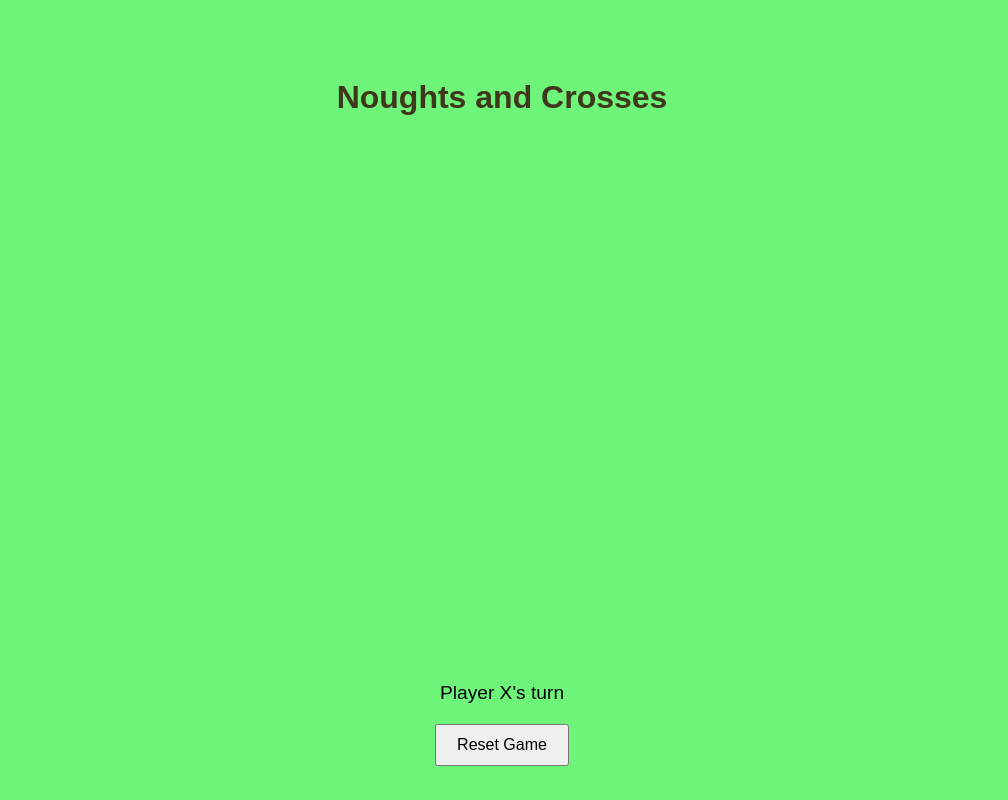
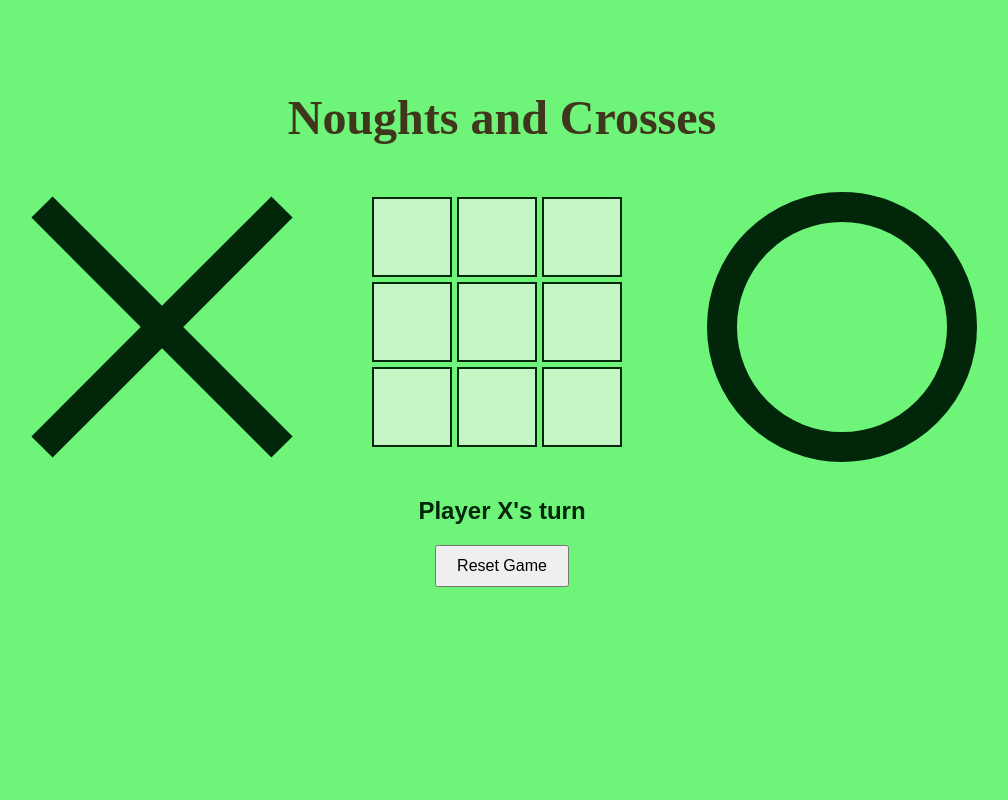
Before and after one commit to EliteGamer007/NoughtsAndCrosses, a plain HTML site: page Frontend/index.html in a window 1280 px wide. Shown: the whole page, without its empty margins (138-1146 px from the left). Drawn offline with Linux system fonts and the light colour scheme.

Commit message:
Update index.html

```diff
--- a/Frontend/index.html
+++ b/Frontend/index.html
@@ -11,21 +11,45 @@
       background-color: rgb(111, 244, 122);
     }
 
+    .heading {
+      color: rgba(59, 38, 19, 0.923);
+      font-weight: bold;
+      font-size: 3rem;
+      font-family: 'sans-serif';
+    }
+
+    .board-area {
+      display: flex;
+      justify-content: center;
+      align-items: center;
+      position: relative;
+      margin-top: 30px;
+    }
+
+    .side-icon {
+      width: 300px;
+      height: 300px;
+    }
+
+    .side-left {
+      margin-right: 60px;
+    }
+
+    .side-right {
+      margin-left: 60px;
+    }
+
     .board-container {
       position: relative;
-      width: max-content;
-      margin: auto;
+      width: 260px;
+      height: 260px;
     }
-    .heading{
-      color: rgba(59, 38, 19, 0.923);
-      font-weight: bold;
-    }
+
     .board {
       display: grid;
       grid-template-columns: repeat(3, 80px);
       grid-template-rows: repeat(3, 80px);
       gap: 5px;
-      position: relative;
     }
 
     .cell {
@@ -45,7 +69,9 @@
 
     #status {
       margin-top: 20px;
-      font-size: 1.2rem;
+      font-size: 1.5rem;
+      font-weight: bold;
+      color: #012609;
     }
 
     button#reset {
@@ -54,16 +80,35 @@
       font-size: 1rem;
     }
 
+    #strike {
+      position: absolute;
+      top: 0;
+      left: 0;
+      pointer-events: none;
+    }
   </style>
 </head>
 <body>
   <h1 class="heading">Noughts and Crosses</h1>
-  <div class="board-container">
-    <div class="board" id="board"></div>
-    <svg id="strike" width="270" height="270">
-      <line x1="0" y1="0" x2="0" y2="0" />
+
+  <div class="board-area">
+    <svg class="side-icon side-left" viewBox="0 0 100 100">
+      <line x1="10" y1="10" x2="90" y2="90" stroke="#012609" stroke-width="10"/>
+      <line x1="90" y1="10" x2="10" y2="90" stroke="#012609" stroke-width="10"/>
+    </svg>
+
+    <div class="board-container">
+      <div class="board" id="board"></div>
+      <svg id="strike" width="260" height="260">
+        <line x1="0" y1="0" x2="0" y2="0" stroke="#c4f5c4" stroke-width="5" />
+      </svg>
+    </div>
+
+    <svg class="side-icon side-right" viewBox="0 0 100 100">
+      <circle cx="50" cy="50" r="40" stroke="#012609" stroke-width="10" fill="none" />
     </svg>
   </div>
+
   <div id="status">Player X's turn</div>
   <button id="reset" onclick="resetGame()">Reset Game</button>
 
@@ -84,7 +129,7 @@
         for (let col = 0; col < 3; col++) {
           const btn = document.createElement('button');
           btn.className = 'cell';
-          btn.id = cell-${row}-${col};
+          btn.id = `cell-${row}-${col}`;
           btn.onclick = () => makeMove(row, col, btn);
           boardDiv.appendChild(btn);
         }
@@ -111,16 +156,17 @@
           btn.disabled = true;
 
           if (data.status === "win") {
-            statusDiv.innerText = Player ${data.winner} wins!;
+            statusDiv.innerText = `Player ${data.winner} wins!`;
             gameOver = true;
             disableAll();
+            if (data.line) drawStrike(data.line);
           } else if (data.status === "draw") {
             statusDiv.innerText = "It's a draw!";
             gameOver = true;
             disableAll();
           } else {
             currentPlayer = currentPlayer === 'X' ? 'O' : 'X';
-            statusDiv.innerText = Player ${currentPlayer}'s turn;
+            statusDiv.innerText = `Player ${currentPlayer}'s turn`;
           }
         });
     }
```
